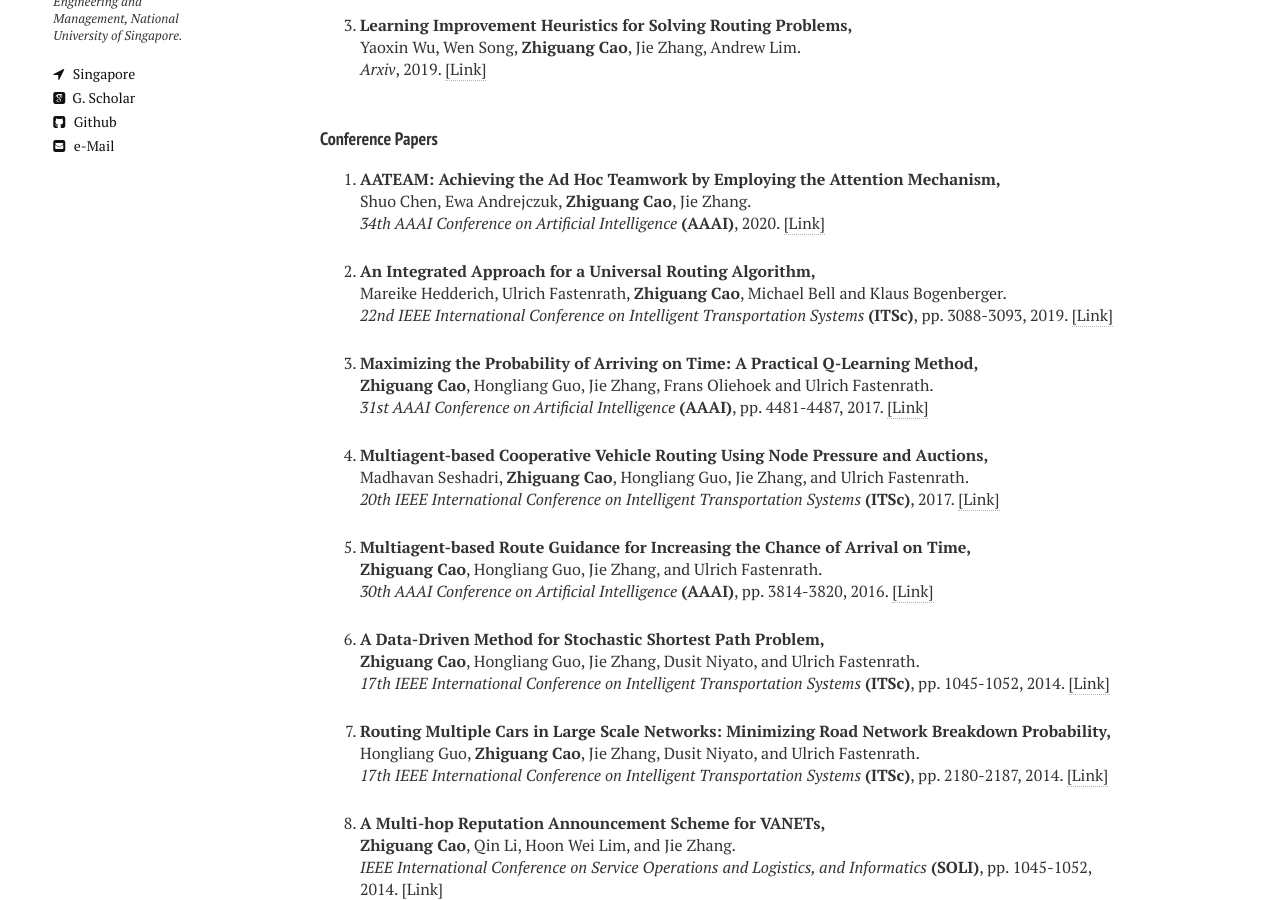
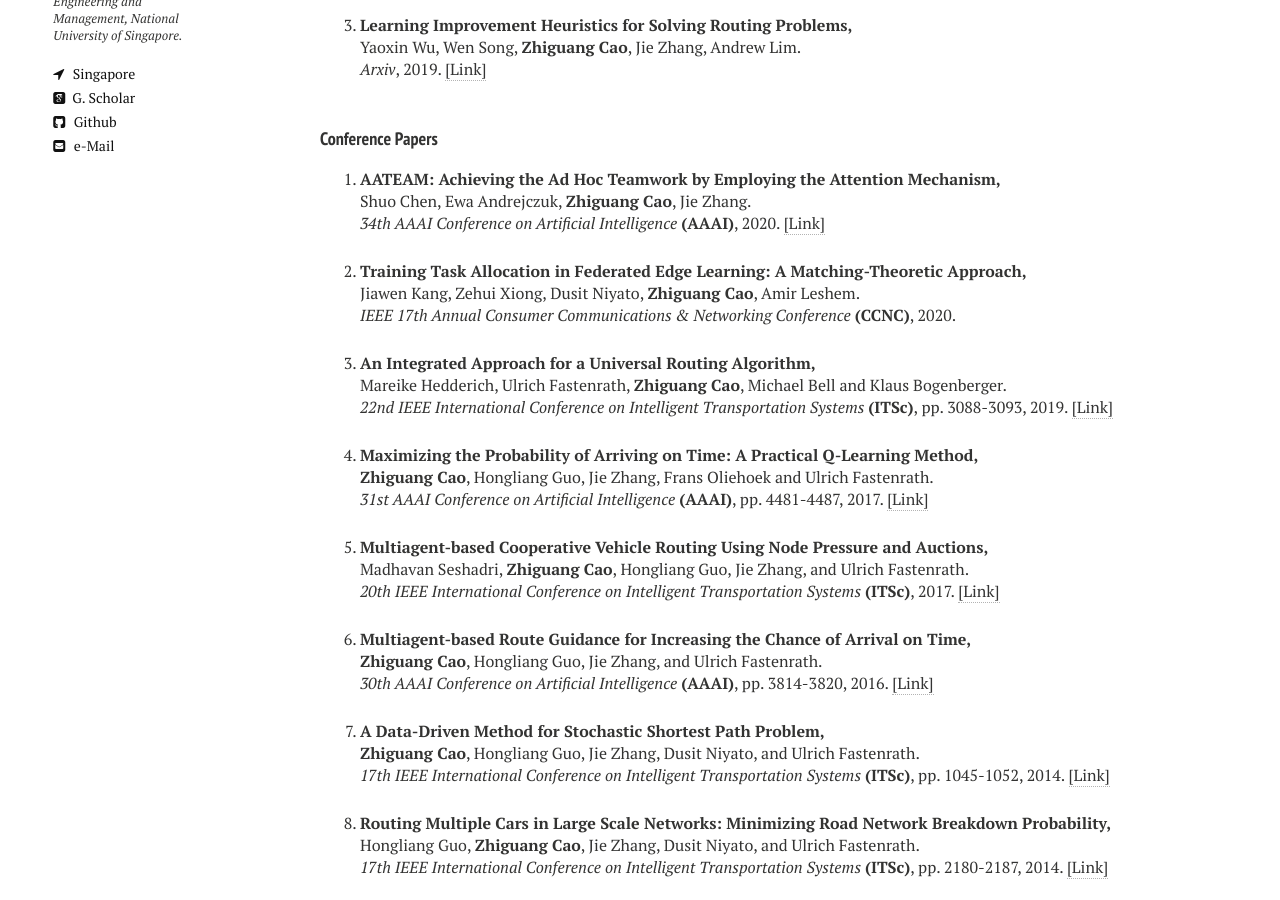
Before and after one commit to zhiguangcaosg/zhiguangcaosg.github.io, a Jekyll site: the page built from publications.md, in a window 1280 px wide and 900 px high, scrolled down 411 px. Built offline with Jekyll 4.4.1, drawn with Linux system fonts in a browser that asks for light colours; nearby versions of some CDN libraries.

Commit message:
Update publications.html

```diff
--- a/_layouts/publications.html
+++ b/_layouts/publications.html
@@ -127,6 +127,14 @@ div.bibtex pre { font-size: 75%; overflow: auto;  width: 100%; padding: 0em 0em;
 <b>AATEAM: Achieving the Ad Hoc Teamwork by Employing the Attention Mechanism,</b>
 <br>Shuo Chen, Ewa Andrejczuk, <b>Zhiguang Cao</b>, Jie Zhang.<br>
 <i>34th AAAI Conference on Artificial Intelligence</i> <b>(AAAI)</b>, 2020. <a href="https://aaai.org/Conferences/AAAI-20/"  target="_blank">[Link]</a>
+</p>
+</li>
+
+<li>
+<p>
+<b>Training Task Allocation in Federated Edge Learning: A Matching-Theoretic Approach,</b>
+<br>Jiawen Kang, Zehui Xiong, Dusit Niyato, <b>Zhiguang Cao</b>, Amir Leshem.<br>
+<i>IEEE 17th Annual Consumer Communications & Networking Conference</i> <b>(CCNC)</b>, 2020.
 </p>
 </li>
 
```
